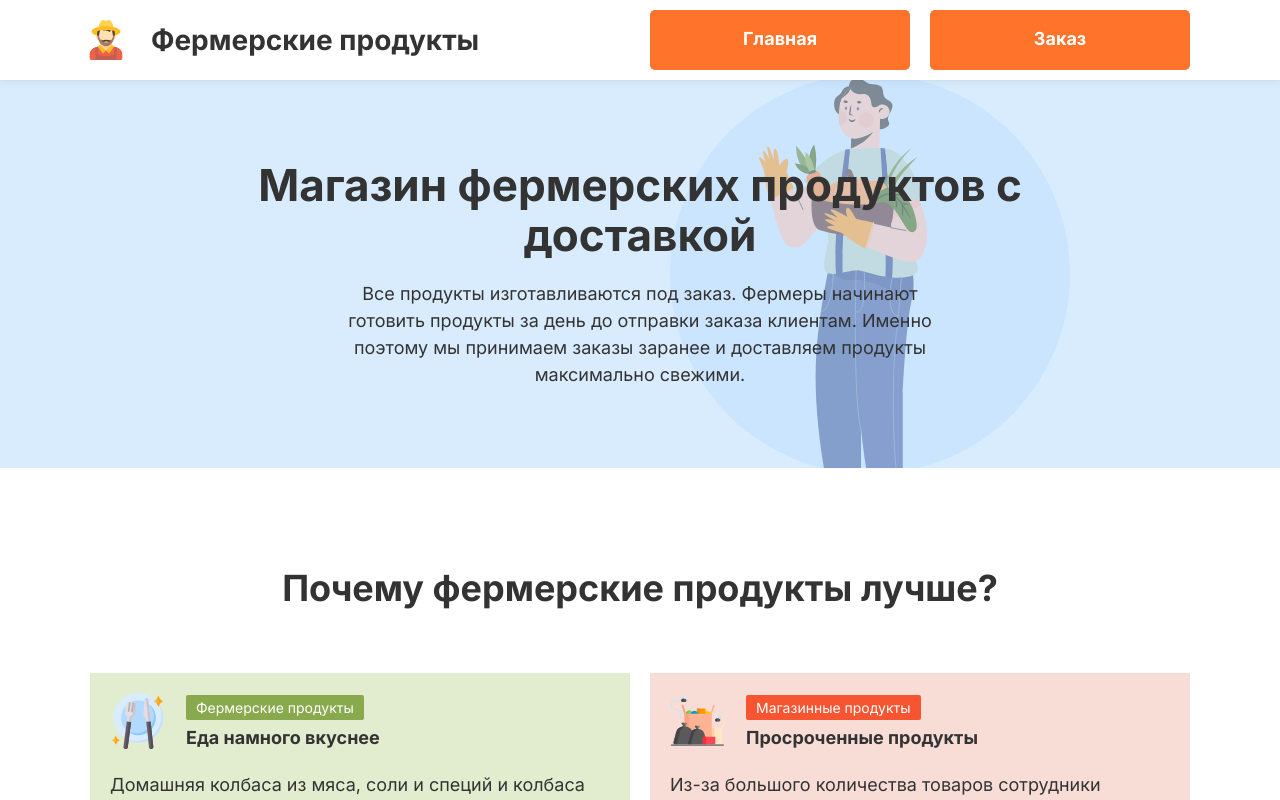
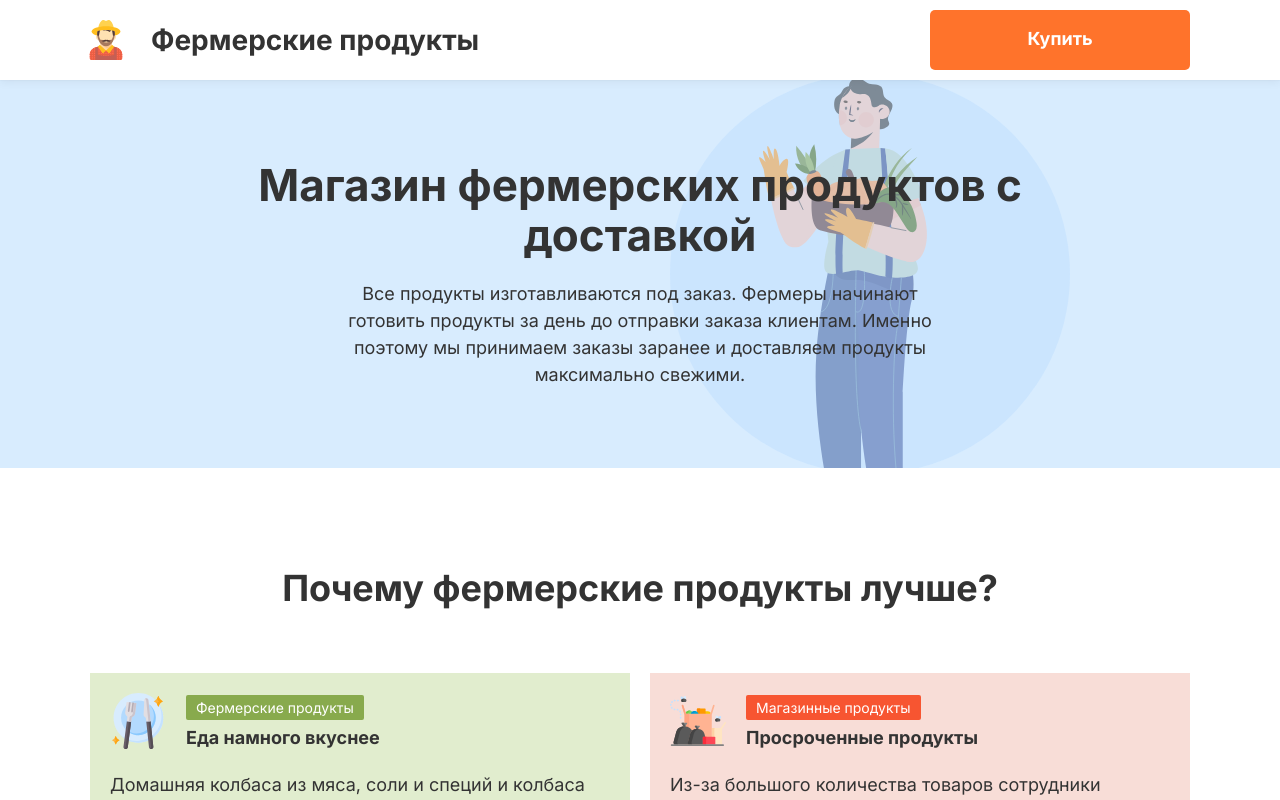
Before and after one commit to Travo1ta/Fermerskie_Producty, a React (Vite) app: page / in a window 1280 px wide. Shown: the top 800 px of the page. Built offline with nearby package versions, Linux system fonts and the light colour scheme.

Commit message:
Replacing the button in the header

```diff
--- a/src/components/layout/header/header.jsx
+++ b/src/components/layout/header/header.jsx
@@ -21,7 +21,7 @@ const StyledHeader = styled.header`
 
 function Header() {
   return (
-    <StyledHeader data-header>
+    <StyledHeader>
       <Logo />
       <Nav />
     </StyledHeader>
--- a/src/components/layout/nav/nav.jsx
+++ b/src/components/layout/nav/nav.jsx
@@ -1,20 +1,37 @@
 import React from "react";
-import styled from "styled-components";
+import { useLocation } from "react-router-dom";
 import Button from "../../ui/button/button";
+import { StyledButton, NavList, NavItem } from "./styles";
 import { AppRoute } from "../../../const";
 
-const NavStyled = styled.nav`
-  display: flex;
-  gap: 20px;
-`;
+// Список кнопок навигации
+const links = [
+   {
+      to: AppRoute.MAIN,
+      item: <StyledButton link={AppRoute.MAIN}>Главная</StyledButton>
+   },
+   {
+      to: AppRoute.ORDER,
+      item: <Button link={AppRoute.ORDER}>Купить</Button>
+   }
+];
 
 function Nav() {
-  return (
-    <NavStyled>
-      <Button link={AppRoute.MAIN}>Главная</Button>
-      <Button link={AppRoute.ORDER}>Заказ</Button>
-    </NavStyled>
-  );
+   // Получаем текущий URL страницы
+   const pageUrl = useLocation().pathname;
+
+   return (
+      <nav>
+         <NavList>
+            {links
+               // Убираем кнопку, которая ведет на текущую страницу
+               .filter((link) => link.to !== pageUrl)
+               .map((link) => (
+                  <NavItem key={link.to}>{link.item}</NavItem>
+               ))}
+         </NavList>
+      </nav>
+   );
 }
 
 export default Nav;
--- /dev/null
+++ b/src/components/layout/nav/styles.js
@@ -0,0 +1,26 @@
+import styled from "styled-components";
+import Button from "../../ui/button/button";
+
+export const StyledButton = styled(Button)`
+  background-color: ${(props) => props.theme.colorWhite};
+  color: ${(props) => props.theme.colorBlackForText};
+  border: 1px solid rgba(0, 0, 0, 0.1);
+
+  &:hover,
+  &:active {
+    background-color: ${(props) => props.theme.colorGray};
+    box-shadow: none;
+  }
+`;
+
+export const NavList = styled.ul`
+  display: flex;
+  gap: 20px;
+  margin: 0;
+  padding: 0;
+  list-style: none;
+`;
+
+export const NavItem = styled.li`
+  display: flex;
+`;
```
